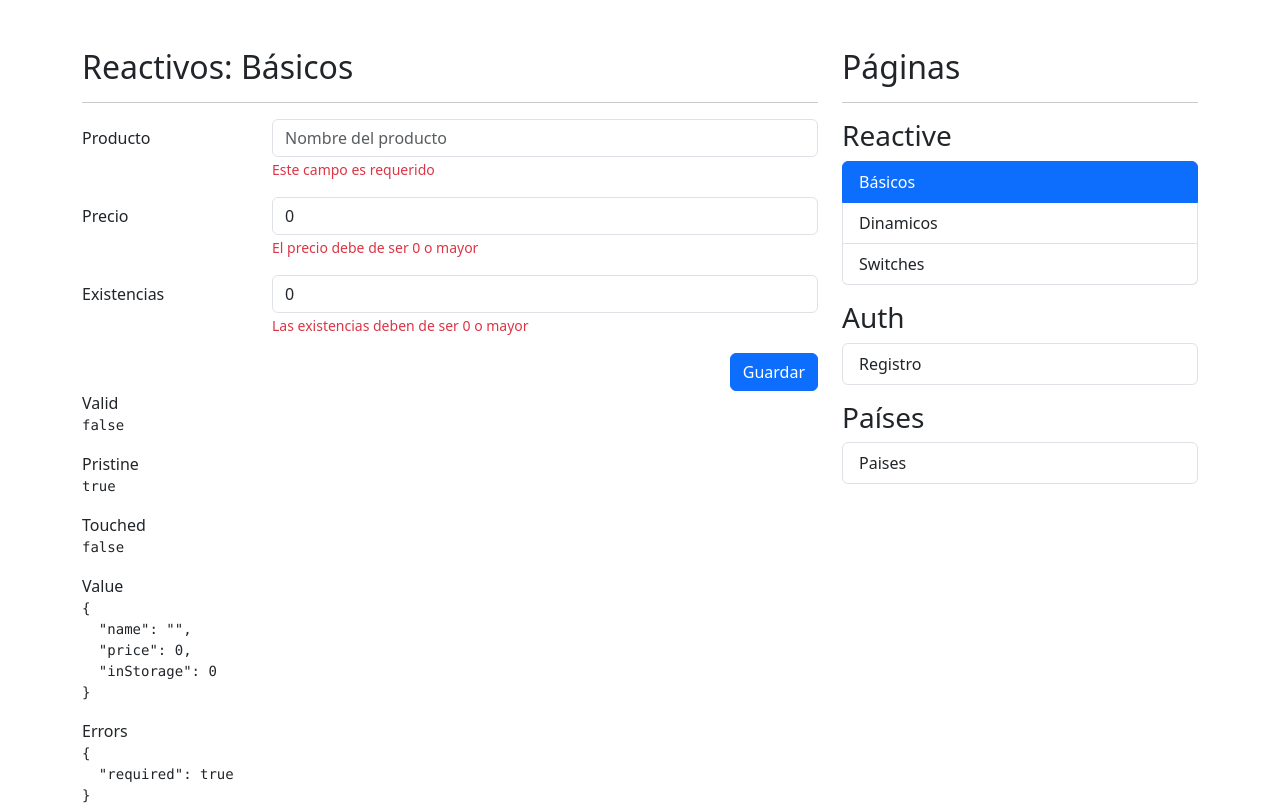
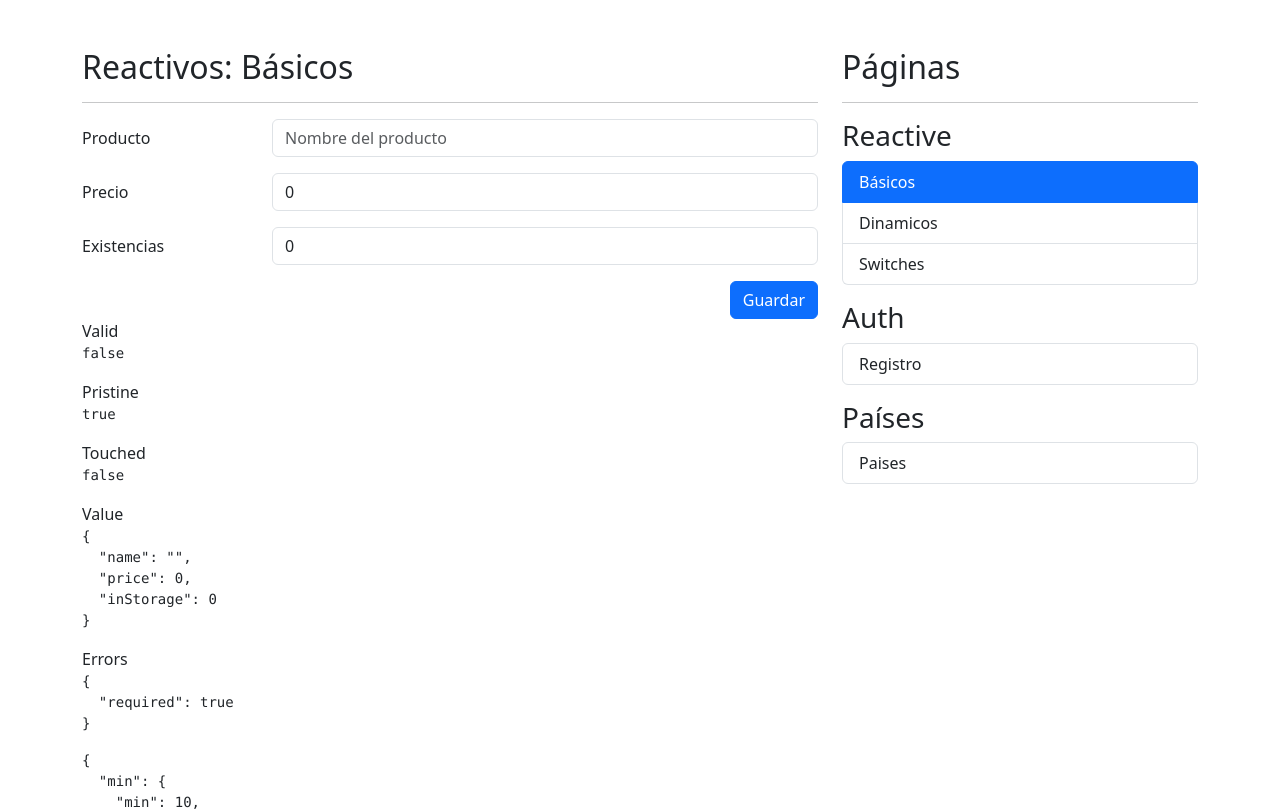
Before and after one commit to UrielQuiroz/forms-app, an Angular app: page /reactive/basic in a window 1280 px wide. Shown: the top 811 px of the page. Built offline with nearby package versions, Linux system fonts and the light colour scheme.

Commit message:
Mejorar re-utilización y experiencia de usuario

```diff
--- a/src/app/reactive/pages/basic-page/basic-page.html
+++ b/src/app/reactive/pages/basic-page/basic-page.html
@@ -4,7 +4,7 @@
 <div class="row">
     <div class="col">
 
-        <form autocomplete="off" [formGroup]="myForm">
+        <form autocomplete="off" [formGroup]="myForm" (ngSubmit)="onSave()">
 
             <!-- Campo de producto -->
             <div class="mb-3 row">
@@ -33,9 +33,12 @@
                            class="form-control"
                            placeholder="Precio del producto"
                            formControlName="price">
-                    <span class="form-text text-danger">
-                        El precio debe de ser 0 o mayor
-                    </span>
+                    @if (isValidFiels('price')) {
+                      <span class="form-text text-danger">
+                          <!-- Debe de ser de 3 letras -->
+                          {{ getFieldError('price') }}
+                      </span>
+                    }
                 </div>
             </div>
 
@@ -48,9 +51,12 @@
                            placeholder="Existencias del producto"
                            formControlName="inStorage">
 
-                    <span class="form-text text-danger">
-                         Las existencias deben de ser 0 o mayor
-                    </span>
+                    @if (isValidFiels('inStorage')) {
+                      <span class="form-text text-danger">
+                          <!-- Debe de ser de 3 letras -->
+                          {{ getFieldError('inStorage') }}
+                      </span>
+                    }
                 </div>
             </div>
 
--- a/src/app/reactive/pages/basic-page/basic-page.ts
+++ b/src/app/reactive/pages/basic-page/basic-page.ts
@@ -24,7 +24,7 @@
   // })
 
   isValidFiels(fieldName: string): boolean | null {
-    return !!this.myForm.controls[fieldName].errors
+    return (this.myForm.controls[fieldName].errors && this.myForm.controls[fieldName].touched)
   }
 
   getFieldError(fieldName: string): string | null {
@@ -47,4 +47,17 @@
 
     return null;
   }
+
+  onSave() {
+    if(this.myForm.invalid) {
+      this.myForm.markAllAsTouched();
+      return;
+    }
+
+    console.log(this.myForm.value);
+    this.myForm.reset({
+      price: 0,
+      inStorage: 0
+    })
+  }
 }
```
